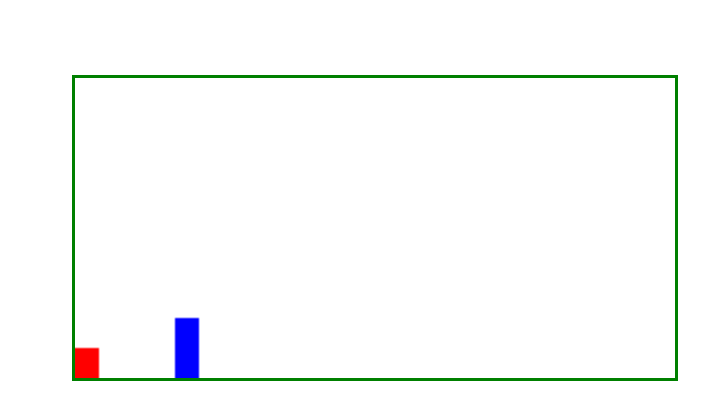
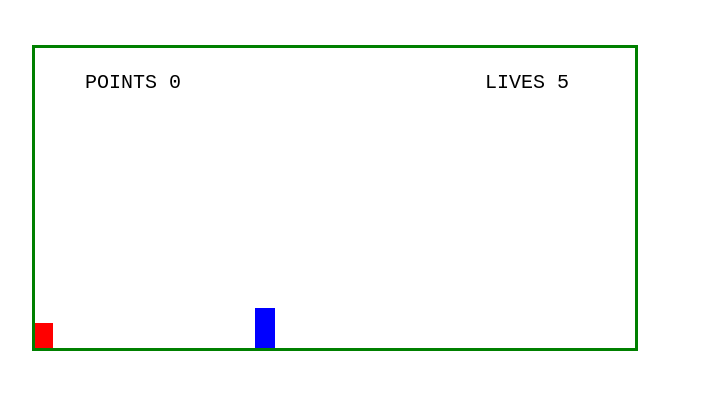
Before and after one commit to r-willems/jumper, a plain HTML site: page index.html in a window 1280 px wide. Shown: the whole page, without its empty margins (28-737 px from the left). Drawn offline with Linux system fonts and the light colour scheme.

Commit message:
functioning game with points and lives

```diff
--- a/app.js
+++ b/app.js
@@ -2,42 +2,39 @@
 
 let gameBoard = document.getElementById("gameBox");
 
-let nmySpd = 1;
-
 let points = 0;
 let lives = 6;
 let hit = false;
-
 let game = null;
 
 const ctx = gameBoard.getContext("2d");
 const sprite = {
-    x: 50,
-    y: 120,
-    width: 12,
-    height: 30,
-    jump: 25,
-    speed: 5
+    x: 220,
+    y: 260,
+    width: 20,
+    height: 40,
+    jump: 45,
+    speed: 6
 };
 
 const nemesis = {
-    x: 300,
-    y: 135,
-    width: 12,
-    height: 15,
-    speed: 5
+    x: 600,
+    y: 275,
+    width: 18,
+    height: 25,
+    speed: 2
 };
 
 
 document.addEventListener("keydown", stop=>{
-    if(stop.code === "Enter" && nmySpd != 0)
+    if(stop.code === "Enter" && nemesis.speed != 0)
     {
-        nmySpd = 0;
+        nemesis.speed = 0;
         console.log(`Nmy: Y${nemesis.y}, X${nemesis.x}`);
     }
-    else if (stop.code === "Enter" && nmySpd == 0)
+    else if (stop.code === "Enter" && nemesis.speed == 0)
     {
-        nmySpd = 1;
+        nemesis.speed = 1;
     }
 });
 
@@ -49,16 +46,52 @@ document.addEventListener("keydown", keyD =>{
     }
 } );
 
+function gameLoop()
+{
+    ctx.clearRect(0, 0, gameBoard.width, gameBoard.height);
+    statusbar();
+    if (lives == 0)
+    {
+        ctx.fillStyle = "black";
+        ctx.fillText("You have died", 210, 80);
+        return;
+    }
+    drawSprite();
+    drawNemesis();
+    moveNemesis();
 
+    checkHit();
+    displayHit();
 
+    requestAnimationFrame(gameLoop); //ChatGPT idea
+}
+
+function statusbar()
+{
+    ctx.font = "20px monospace";
+    ctx.fillStyle = "black";
+    ctx.fillText(`POINTS ${points}`, 50, 40);
+    ctx.fillText(`LIVES ${lives}`, 450, 40);
+}
+function displayHit()
+{
+    if (hit)
+    {
+        ctx.fillStyle = "black";
+        ctx.fillText("You got hit!", 210, 80);
+    }
+}
 
 function checkHit()
 {
-    if(!hit && (nemesis.x-12) <= sprite.x && nemesis.x >= (sprite.x-12) && (sprite.y+30) >= 150 - nemesis.height)
-    {
-       console.log("BOOM!");
-       hit = true
-    }
+    if(!hit &&
+        (nemesis.x - nemesis.width) <= sprite.x &&
+         nemesis.x >= (sprite.x - sprite.width) &&
+          (sprite.y + sprite.height) >= gameBoard.height - nemesis.height)
+          {
+            hit = true
+          }
+
     else if (!hit && nemesis.x == 0)
     {
         points++;
@@ -76,30 +109,33 @@ function checkHit()
 
 
 
-
 function drawNemesis()
 {
     ctx.fillStyle = "red";
     ctx.fillRect(nemesis.x, nemesis.y, nemesis.width, nemesis.height);
 }
+
+
 function moveNemesis()
 {
-    nemesis.x -= nmySpd;
+    /*function doemijdiemaar()
+    {
+        return Math.floor(Math.random() * 135);
+    }*/
 
-
+    nemesis.x -= nemesis.speed;
     if (nemesis.x == 0)
     {
         setTimeout( ()=>{
-            nemesis.x = 312;
+            nemesis.x = gameBoard.width-nemesis.width;
+            //nemesis.y = doemijdiemaar();
         }, 1000);
-
     }
-
 }
 
 function drawSprite()
 {
-    ctx.clearRect(0, 0, gameBoard.width, gameBoard.height);
+
     ctx.fillStyle = "blue";
     ctx.fillRect(sprite.x, sprite.y, sprite.width, sprite.height);
 
@@ -124,15 +160,15 @@ function moveSprite(event)
                 sprite.y = 0;
                 break;
             }
-
             break;
 
         case "ArrowDown":
 
             sprite.y += sprite.speed;
-            if (sprite.y >= 120)
+            if (sprite.y >= (gameBoard.height - sprite.height))
             {
-                sprite.y = 120;
+                sprite.y = (gameBoard.height - sprite.height);
+                console.log(gameBoard.height-sprite.height);
                 break;
             }
             break;
@@ -148,9 +184,9 @@ function moveSprite(event)
 
         case "ArrowRight":
             sprite.x += sprite.speed;
-            if (sprite.x >= 288)
+            if (sprite.x >= (gameBoard.width - sprite.width))
             {
-                sprite.x = 288;
+                sprite.x = (gameBoard.width - sprite.width);
                 break;
             }
             break;
@@ -162,16 +198,6 @@ function moveSprite(event)
 
 }
 
-function gameLoop()
-{
-    drawSprite();
-    drawNemesis();
-    moveNemesis();
-
-    checkHit();
 
 
-    requestAnimationFrame(gameLoop);
-}
-
 gameLoop();
--- a/index.html
+++ b/index.html
@@ -5,11 +5,12 @@
     <meta name="viewport" content="width=device-width, initial-scale=1.0">
     <title>Document</title>
     <link rel = "stylesheet" href = "style.css">
+
 </head>
 <body>
 
     <div id="gameContainer">
-        <canvas id = "gameBox">
+        <canvas id = "gameBox" height="300px" width="600"px>
         </canvas>
 
     </div>
--- a/style.css
+++ b/style.css
@@ -1,6 +1,13 @@
+@import url('https://fonts.googleapis.com/css2?family=Press+Start+2P&display=swap');
+
+body {
+  font-family: 'Press Start 2P', monospace;
+}
+
+
 *{
    padding: 0;
-   margin: 25px;
+   margin: 15px;
 }
 
 #gameBox
@@ -9,4 +16,6 @@
    height: 300px;
    width: 600px;
 
+   font-family: "Press Start 2p", monospac;
+
 }
```
